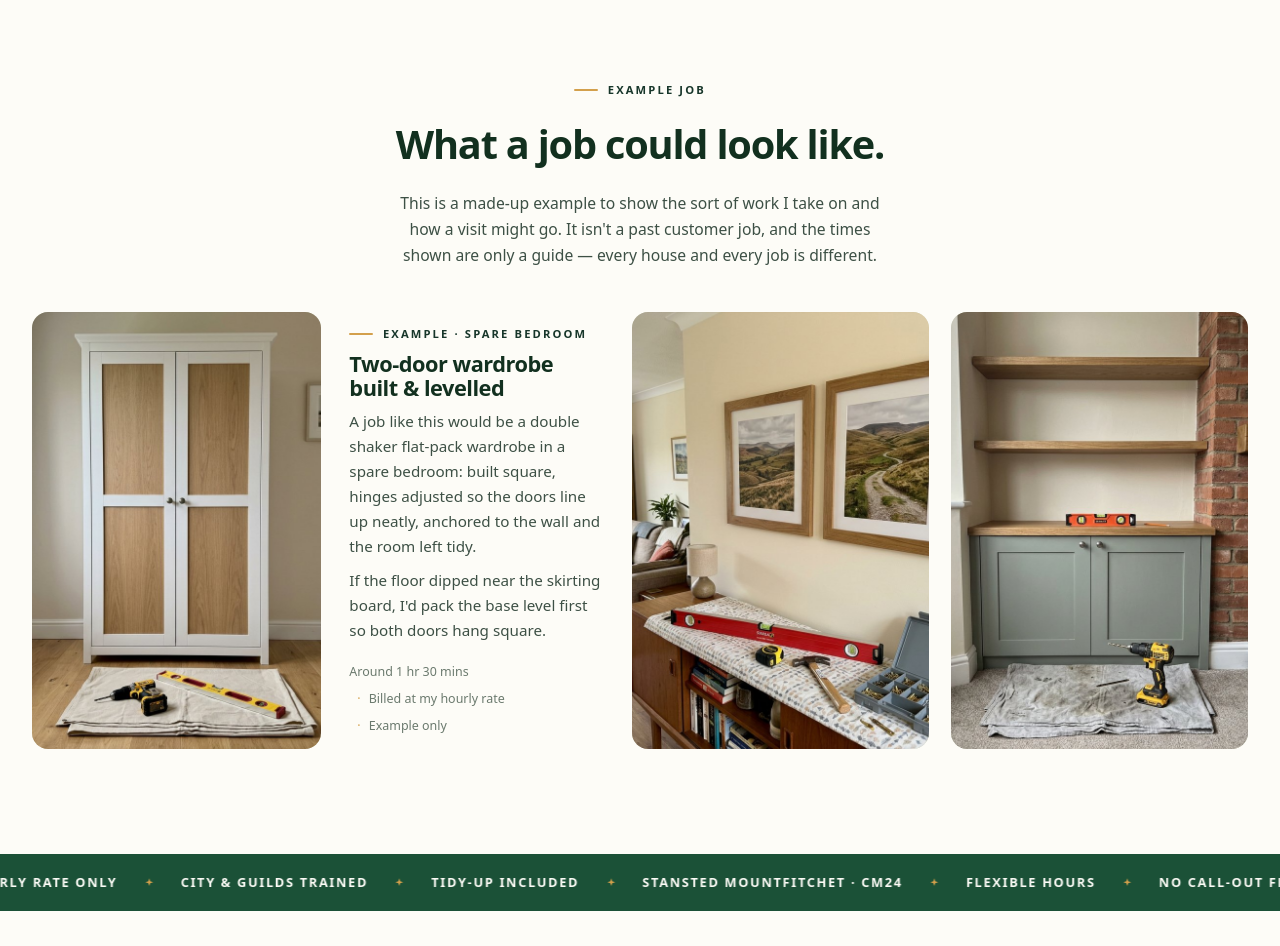
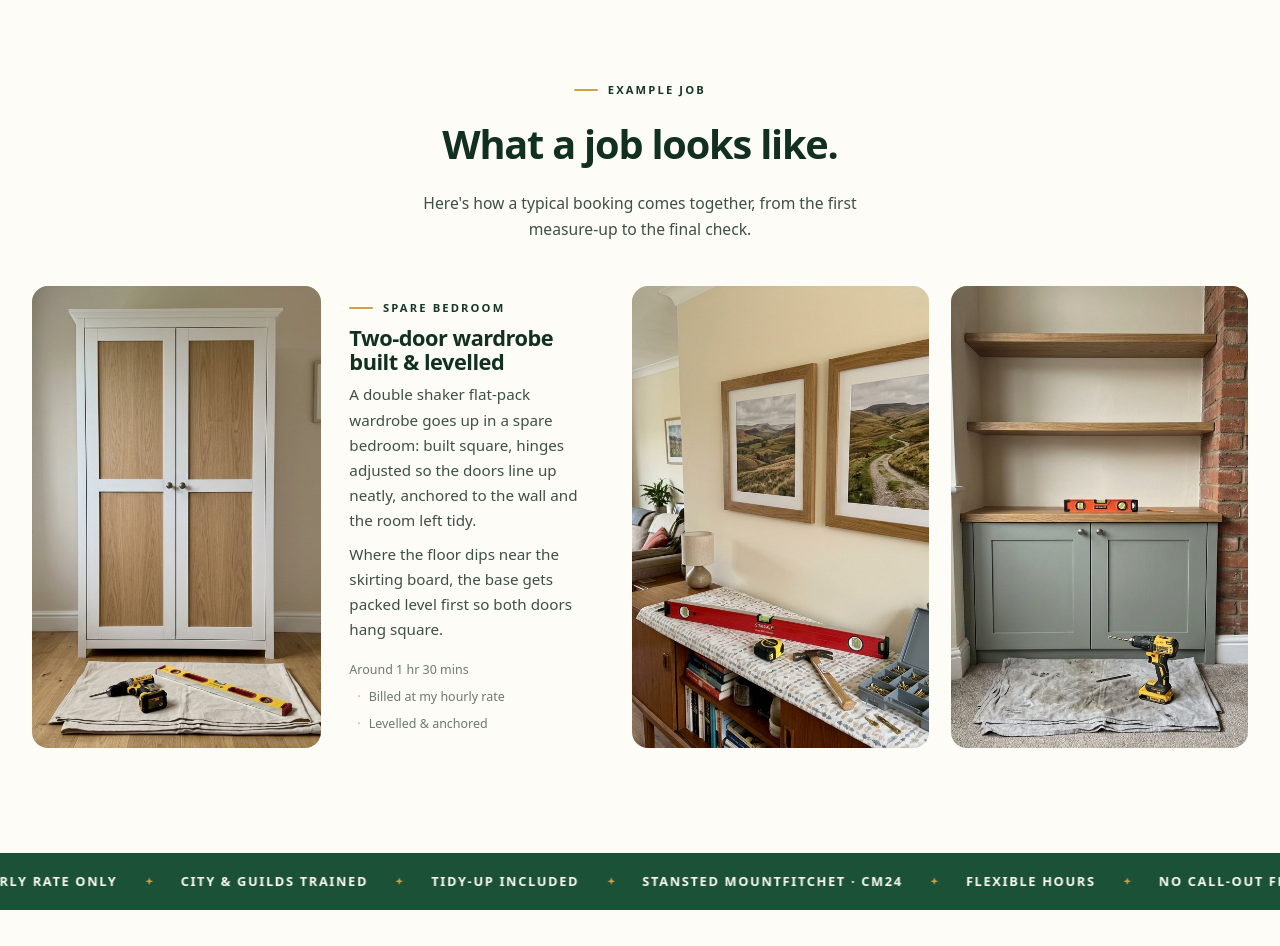
Before and after one commit to olivecubr26/oddjobsnew, a website: page oddjobscaptain-main/index.html in a window 1280 px wide. Shown: the part 4620-5566 px from the top of the page. Drawn offline with Linux system fonts and the light colour scheme.

Commit message:
Trim repeated disclaimers from the example job section
Co-authored-by: arena-agent <297053741+arena-agent@users.noreply.github.com>

```diff
--- a/oddjobscaptain-main/index.html
+++ b/oddjobscaptain-main/index.html
@@ -259,18 +259,18 @@
     <div class="wrap">
       <div class="center-head">
         <span class="eyebrow">Example job</span>
-        <h2>What a job could look like.</h2>
-        <p>This is a made-up example to show the sort of work I take on and how a visit might go. It isn't a past customer job, and the times shown are only a guide — every house and every job is different.</p>
+        <h2>What a job looks like.</h2>
+        <p>Here's how a typical booking comes together, from the first measure-up to the final check.</p>
       </div>
       <div class="collage">
         <div class="collage__feature">
           <div class="collage__media"><img src="images/shaker-wardrobe.jpg?v=28" alt="Newly assembled two-door shaker wardrobe standing level in a spare bedroom" width="1200" height="896" loading="lazy" decoding="async"></div>
           <div class="collage__body">
-            <span class="eyebrow">Example · spare bedroom</span>
+            <span class="eyebrow">Spare bedroom</span>
             <h3>Two-door wardrobe built &amp; levelled</h3>
-            <p>A job like this would be a double shaker flat-pack wardrobe in a spare bedroom: built square, hinges adjusted so the doors line up neatly, anchored to the wall and the room left tidy.</p>
-            <p>If the floor dipped near the skirting board, I'd pack the base level first so both doors hang square.</p>
-            <div class="meta-row"><span>Around 1 hr 30 mins</span><span>Billed at my hourly rate</span><span>Example only</span></div>
+            <p>A double shaker flat-pack wardrobe goes up in a spare bedroom: built square, hinges adjusted so the doors line up neatly, anchored to the wall and the room left tidy.</p>
+            <p>Where the floor dips near the skirting board, the base gets packed level first so both doors hang square.</p>
+            <div class="meta-row"><span>Around 1 hr 30 mins</span><span>Billed at my hourly rate</span><span>Levelled &amp; anchored</span></div>
           </div>
         </div>
         <div class="tile"><img src="images/picture-hang.jpg?v=28" alt="Two oak-framed landscape prints hung level side by side above a sideboard" width="1200" height="896" loading="lazy" decoding="async"></div>
```
